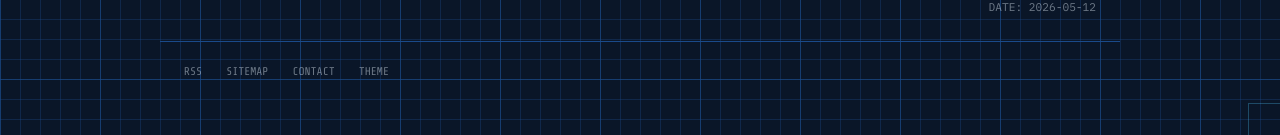
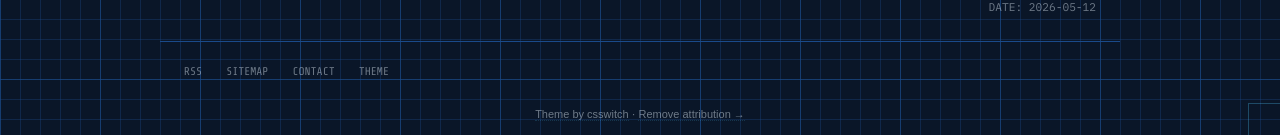
Before and after one commit to csswitch/jekyll-blueprint-theme, a Jekyll site: the page built from index.html, in a window 1280 px wide and 1256 px high. Shown: the part 1121-1256 px from the top of the window. Built offline with Jekyll 4.4.1, drawn with Linux system fonts in a browser that asks for light colours; the list of posts is cut into pages by our own code.

Commit message:
feat: add csswitch attribution block (required by license)

```diff
--- a/_layouts/default.html
+++ b/_layouts/default.html
@@ -71,5 +71,12 @@
   </footer>
 
   <script src="{{ '/assets/js/blueprint.js' | relative_url }}"></script>
+
+  <!-- csswitch attribution — licensed users may remove this block: https://csswitch.gumroad.com -->
+  <div class="csswitch-attr" style="text-align:center;padding:6px 0 12px;font-size:11px;opacity:0.45;font-family:sans-serif;">
+    <a href="https://csswitch.github.io" rel="noopener" style="color:inherit;text-decoration:none;">Theme by csswitch</a>
+    &middot;
+    <a href="https://csswitch.gumroad.com" rel="noopener" style="color:inherit;text-decoration:none;">Remove attribution →</a>
+  </div>
 </body>
 </html>
```
